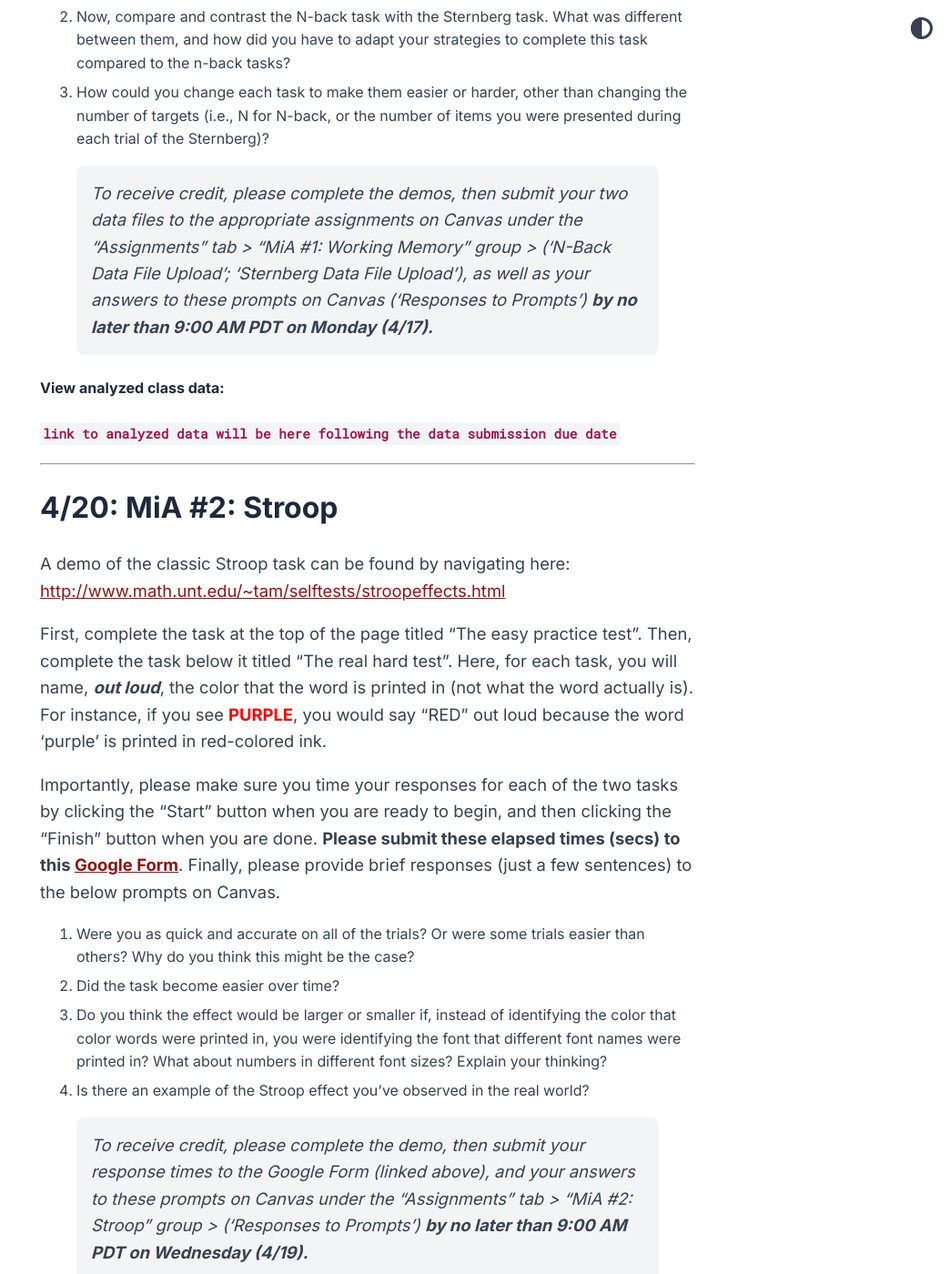
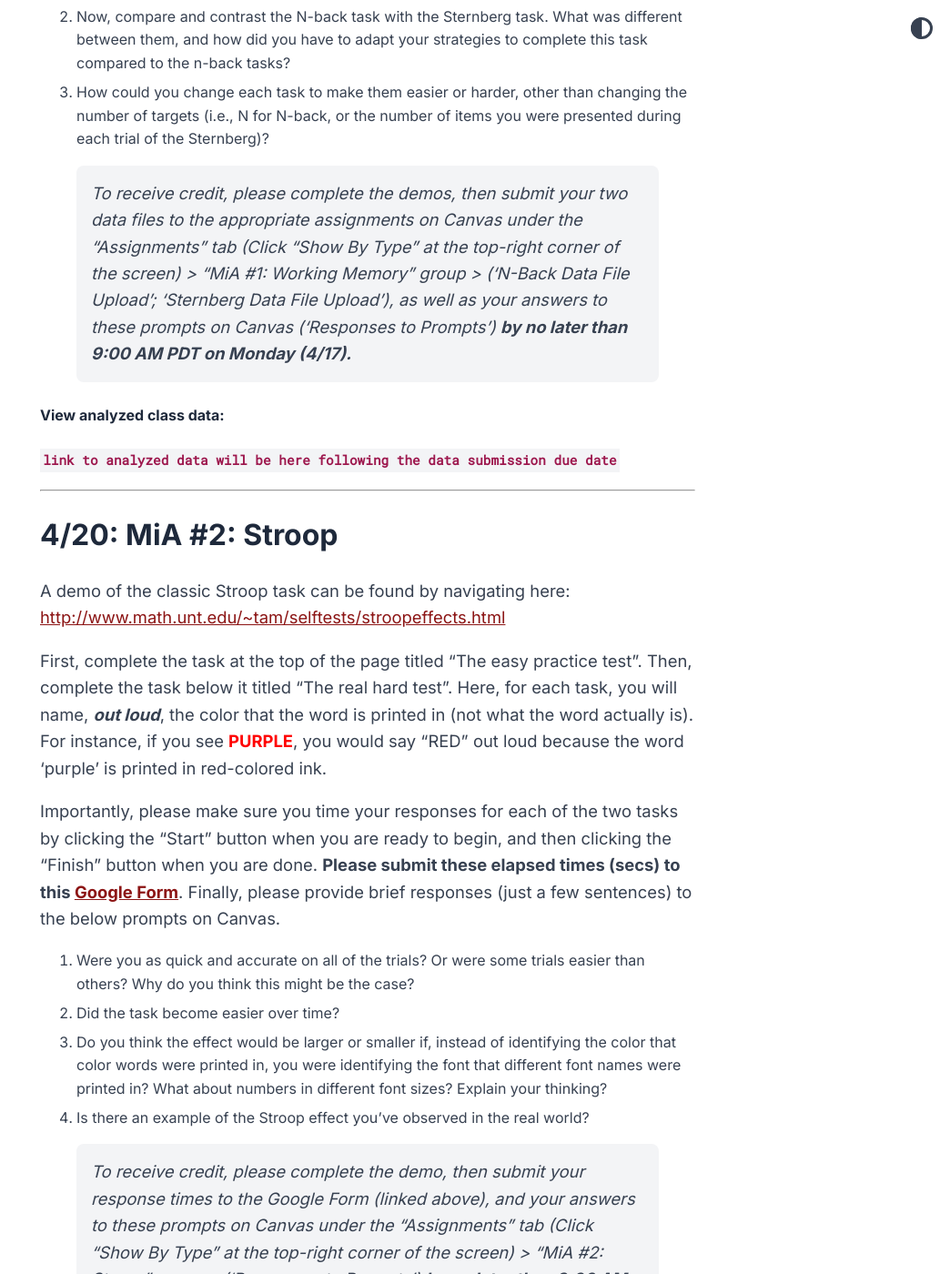
Before and after one commit to WagnerLab/psych-45, a Jekyll site: the page built from mia.md, in a window 1280 px wide and 1400 px high, scrolled down 1319 px. Shown: the whole window at 91% size, without its empty margins (236-1280 px from the left). Built offline with Jekyll 4.4.1, drawn with Linux system fonts in a browser that asks for light colours; some of the changed text lies outside the part shown.

Commit message:
fix(mia): add important info on how to access assignment category types view on canvas

```diff
--- a/mia.md
+++ b/mia.md
@@ -27,7 +27,7 @@ For both tasks, you must use a laptop or desktop computer (not a mobile phone or
 2. Now, compare and contrast the N-back task with the Sternberg task. What was different between them, and how did you have to adapt your strategies to complete this task compared to the n-back tasks?
 3. How could you change each task to make them easier or harder, other than changing the number of targets (i.e., N for N-back, or the number of items you were presented during each trial of the Sternberg)?
 
-> To receive credit, please complete the demos, then submit your two data files to the appropriate assignments on Canvas under the *“Assignments” tab > “MiA #1: Working Memory” group > (‘N-Back Data File Upload’; ‘Sternberg Data File Upload’), as well as your answers to these prompts on Canvas (‘Responses to Prompts’)* **by no later than 9:00 AM PDT on Monday (4/17).**
+> To receive credit, please complete the demos, then submit your two data files to the appropriate assignments on Canvas under the *“Assignments” tab (Click "Show By Type" at the top-right corner of the screen) > “MiA #1: Working Memory” group > (‘N-Back Data File Upload’; ‘Sternberg Data File Upload’), as well as your answers to these prompts on Canvas (‘Responses to Prompts’)* **by no later than 9:00 AM PDT on Monday (4/17).**
 
 #### View analyzed class data:
 <code>link to analyzed data will be here following the data submission due date</code>
@@ -47,7 +47,7 @@ Importantly, please make sure you time your responses for each of the two tasks
 3. Do you think the effect would be larger or smaller if, instead of identifying the color that color words were printed in, you were identifying the font that different font names were printed in? What about numbers in different font sizes? Explain your thinking?
 4. Is there an example of the Stroop effect you’ve observed in the real world?
 
-> To receive credit, please complete the demo, then submit your response times to the Google Form (linked above), and your answers to these prompts on Canvas under the *“Assignments” tab > “MiA #2: Stroop” group > (‘Responses to Prompts’)* **by no later than 9:00 AM PDT on Wednesday (4/19).**
+> To receive credit, please complete the demo, then submit your response times to the Google Form (linked above), and your answers to these prompts on Canvas under the *“Assignments” tab (Click "Show By Type" at the top-right corner of the screen) > “MiA #2: Stroop” group > (‘Responses to Prompts’)* **by no later than 9:00 AM PDT on Wednesday (4/19).**
 
 #### View analyzed class data:
 <code>link to analyzed data will be here following the data submission due date</code>
@@ -61,7 +61,7 @@ First, go to this [Google Form](https://docs.google.com/forms/d/e/1FAIpQLSf5rVw2
 1. Briefly describe the strategy that you used (or that you think you used) to make these decisions.
 2. Choose one of the categories (i.e., fruit, sport, bird, vehicle, crime, vegetable), and list what you consider the most important defining features of that category to be.
 
-> To receive credit, please complete the task on the Google Form (linked above), and then submit your responses to these prompts on Canvas under the *“Assignments” tab > “MiA #3: Semantic Memory” group > (‘Responses to Prompts’)* **by no later than 9:00 AM PDT on Monday (4/24)**.
+> To receive credit, please complete the task on the Google Form (linked above), and then submit your responses to these prompts on Canvas under the *“Assignments” tab (Click "Show By Type" at the top-right corner of the screen) > “MiA #3: Semantic Memory” group > (‘Responses to Prompts’)* **by no later than 9:00 AM PDT on Monday (4/24)**.
 
 #### View analyzed class data:
 <code>link to analyzed data will be here following the data submission due date</code>
@@ -79,7 +79,7 @@ After completing the demo, you’ll see a summary screen. Click “Submit Result
 2. How was your memory performance for the different types (positive, negative, neutral) of words? Why do you think this was the case? Did you use different encoding and/or retrieval strategies for the different types of words?
 3. (Optional). Feel free to share any additional comments.
 
-> To receive credit, please submit your data on the Google Form (linked above), as well as your answers to these prompts on Canvas under the *“Assignments” tab > “MiA #4: Emotion & Memory” group > (‘Responses to Prompts’)* **by no later than 9:00 AM PDT on Monday (5/29).**
+> To receive credit, please submit your data on the Google Form (linked above), as well as your answers to these prompts on Canvas under the *“Assignments” tab (Click "Show By Type" at the top-right corner of the screen) > “MiA #4: Emotion & Memory” group > (‘Responses to Prompts’)* **by no later than 9:00 AM PDT on Monday (5/29).**
 
 #### View analyzed class data:
 <code>link to analyzed data will be here following the data submission due date</code>
@@ -95,4 +95,4 @@ Try to think of at least one instance of each of the following:
 1. Forgetting
 2. False memory
 
-> To receive credit, please submit whatever examples of errors that you feel comfortable sharing from your journal on Canvas under the *“Assignments” tab > “MiA #5: Memory Errors” group > (‘Journal’)* **by no later than 9:00 AM PDT on Wednesday (5/31).**
+> To receive credit, please submit whatever examples of errors that you feel comfortable sharing from your journal on Canvas under the *“Assignments” tab (Click "Show By Type" at the top-right corner of the screen) > “MiA #5: Memory Errors” group > (‘Journal’)* **by no later than 9:00 AM PDT on Wednesday (5/31).**
```
